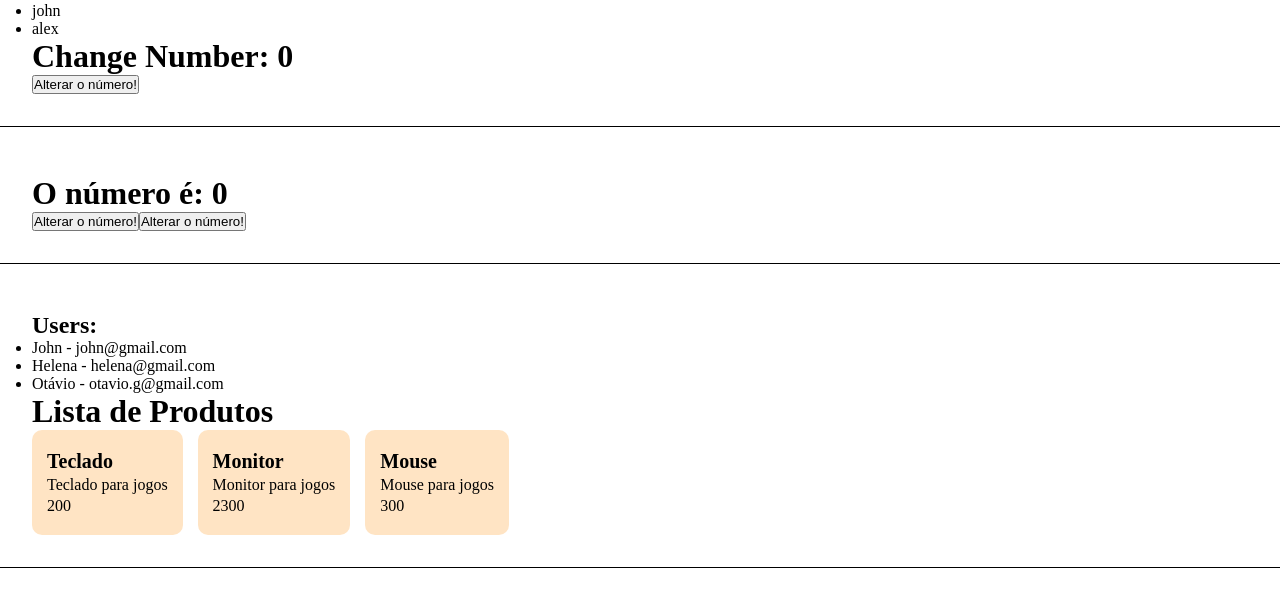
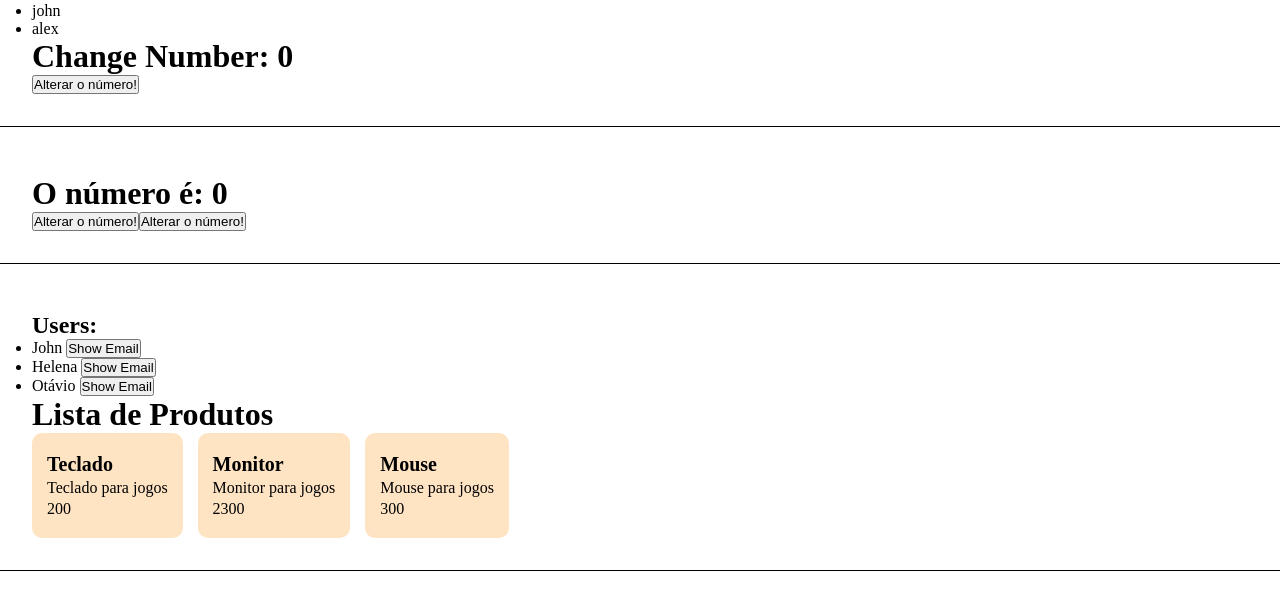
Before and after one commit to ssoaresleo/Angular, an Angular app: page / in a window 1280 px wide. Shown: the part 923-1530 px from the top of the page. Built offline with nearby package versions, Linux system fonts and the light colour scheme.

Commit message:
feat: type

```diff
--- a/src/app/components/list-render/list-render.component.html
+++ b/src/app/components/list-render/list-render.component.html
@@ -3,8 +3,14 @@
   <ul>
     <!-- <li *ngFor="let user of users">{{ user.name }} - {{ user.email }}</li> -->
     @for (user of users; track user) {
-    <li>{{ user.name }} - {{ user.email }}</li>
+    <li>
+      {{ user.name }} <button (click)="showEmail(user)">Show Email</button>
+    </li>
     }
+
+    <h3>
+      {{ userDetails }}
+    </h3>
 
     <h1>Lista de Produtos</h1>
 
--- a/src/app/components/list-render/list-render.component.ts
+++ b/src/app/components/list-render/list-render.component.ts
@@ -27,9 +27,15 @@ export class ListRenderComponent {
     { name: 'Otávio', email: 'otavio.g@gmail.com' },
   ];
 
+  userDetails = '';
+
   products: ProductProps[] = [
     { name: 'Teclado', description: 'Teclado para jogos', price: 200 },
     { name: 'Monitor', description: 'Monitor para jogos', price: 2300 },
     { name: 'Mouse', description: 'Mouse para jogos', price: 300 },
   ];
+
+  showEmail(user: UserProps) {
+    this.userDetails = `O email do usuário ${user.email} é ${user.email}`;
+  }
 }
```
